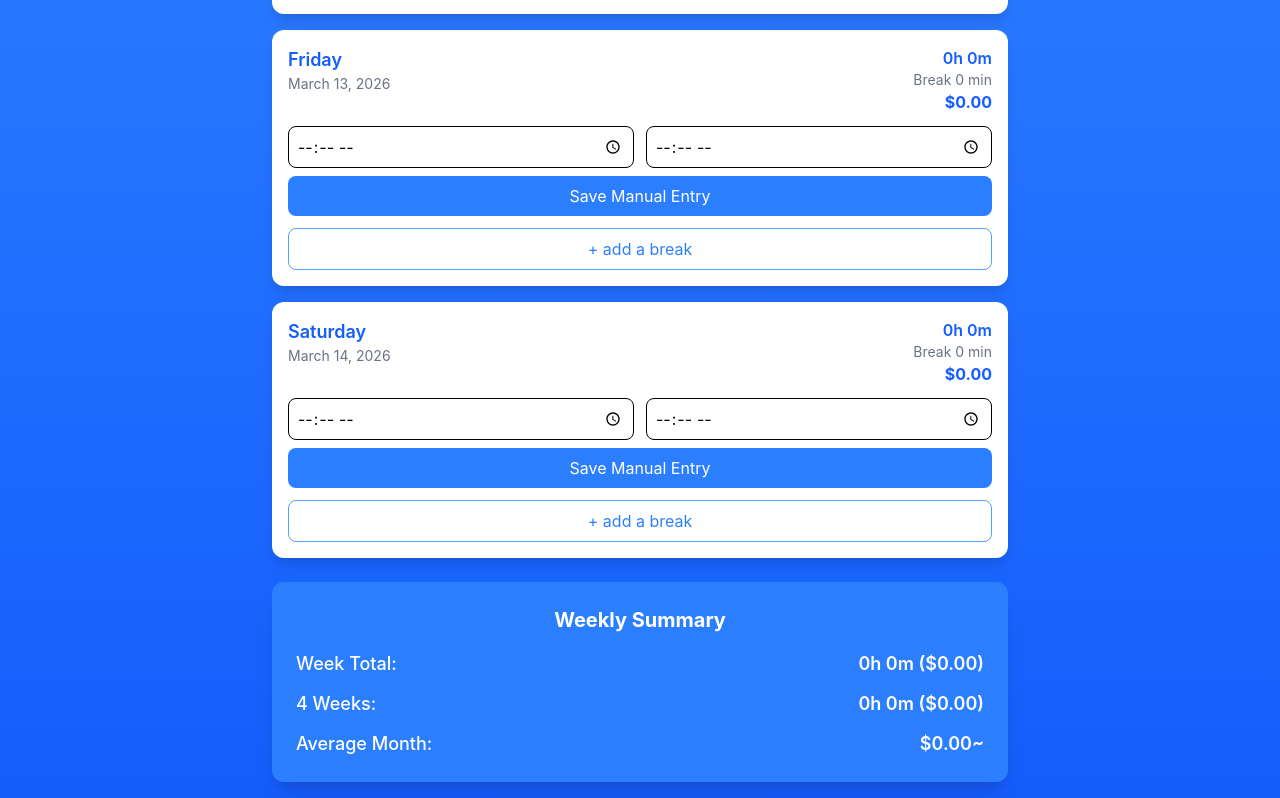
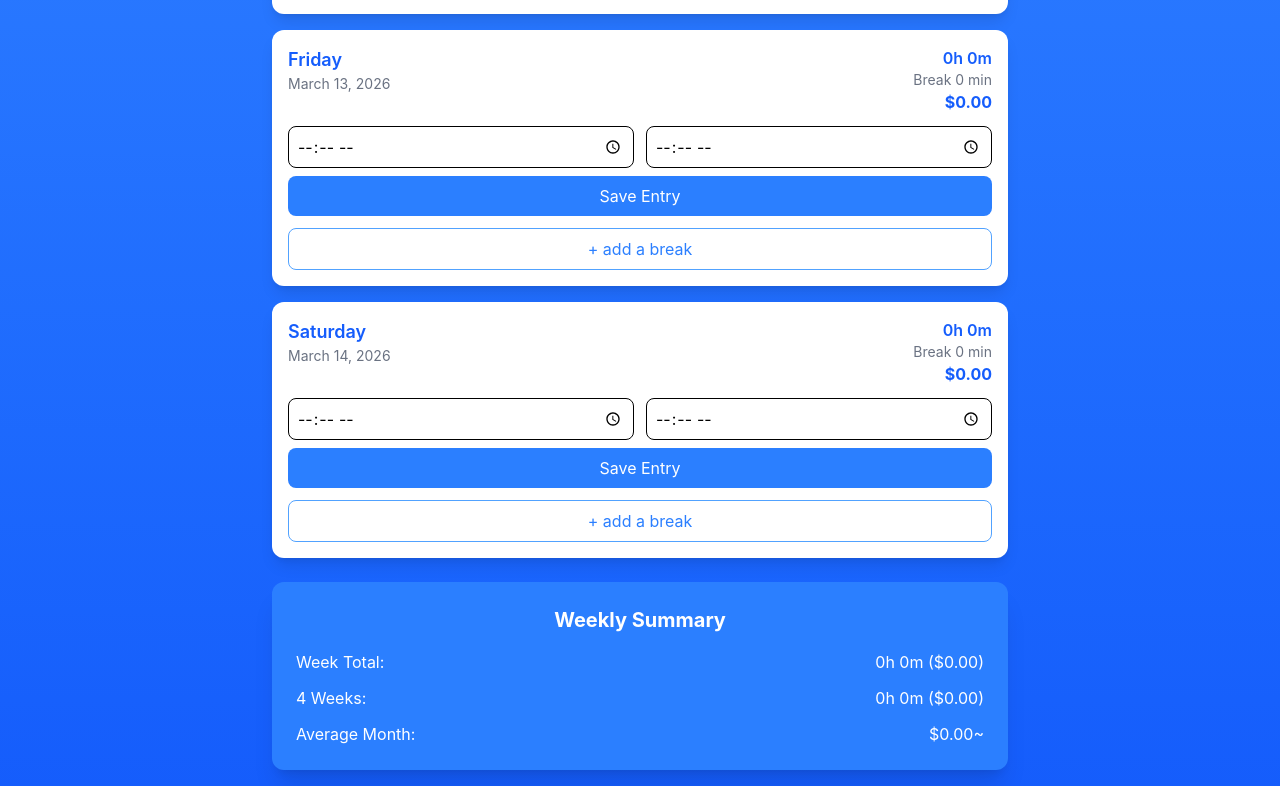
Before and after one commit to sundaramseth/timesheet-app, a React (Vite) app: page /employee in a window 1280 px wide. Shown: the part 1506-2304 px from the top of the page. Built offline with nearby package versions, Linux system fonts and the light colour scheme.

Commit message:
fix code

```diff
--- a/src/pages/EmployeeDashboard.jsx
+++ b/src/pages/EmployeeDashboard.jsx
@@ -11,22 +11,16 @@ const [attendance,setAttendance] = useState([]);
 const [weekDates,setWeekDates] = useState([]);
 const [breaks,setBreaks] = useState({});
 const [manualTimes,setManualTimes] = useState({});
-// const [isClockingIn, setIsClockingIn] = useState(false);
-// const [isClockingOut, setIsClockingOut] = useState(false);
 
 
-/* ---------- DATE FORMAT FIX ---------- */
+/* ---------- DATE FORMAT ---------- */
 
 function formatDateLocal(d){
-
 const date = new Date(d);
-
 const year = date.getFullYear();
 const month = String(date.getMonth()+1).padStart(2,"0");
 const day = String(date.getDate()).padStart(2,"0");
-
 return `${year}-${month}-${day}`;
-
 }
 
 
@@ -49,7 +43,6 @@ week.push(d);
 }
 
 return week;
-
 }
 
 
@@ -60,8 +53,10 @@ async function loadData(){
 const week = getWeekDates();
 setWeekDates(week);
 
-const startDate = week[0].toISOString();
-const endDate = week[6].toISOString();
+/* FIXED DATE FORMAT */
+
+const startDate = formatDateLocal(week[0]);
+const endDate = formatDateLocal(week[6]);
 
 const res = await callAPI("getWeeklyAttendance",{
 name:user.name,
@@ -77,54 +72,54 @@ data=res;
 data=res.data;
 }
 
+/* remove header */
+
+if(data.length && data[0][0]==="ID"){
+data=data.slice(1);
+}
+
 setAttendance(data);
 
 
 /* preload manual values */
 
-let times={};
-let breakData={};
+setManualTimes(prev=>{
+
+let updated={...prev};
 
 data.forEach(r=>{
 
-const key = formatDateLocal(r[2]);
+const key=formatDateLocal(r[2]);
 
-times[key]={
+if(!updated[key]){
+
+updated[key]={
 in:r[3] ? new Date(r[3]).toTimeString().slice(0,5) : "",
 out:r[4] ? new Date(r[4]).toTimeString().slice(0,5) : ""
 };
 
-breakData[key] = r[5] || 0;
+}
 
 });
 
-setManualTimes(times);
+return updated;
+
+});
+
+
+/* breaks */
+
+let breakData={};
+
+data.forEach(r=>{
+const key=formatDateLocal(r[2]);
+breakData[key]=Number(r[5])||0;
+});
+
 setBreaks(breakData);
 
 }
 
-
-/* ---------- CLOCK ---------- */
-
-// async function clockIn(){
-//   setIsClockingIn(true);
-//   try {
-//     await callAPI("clockIn",{name:user.name});
-//     await loadData();
-//   } finally {
-//     setIsClockingIn(false);
-//   }
-// }
-
-// async function clockOut(){
-//   setIsClockingOut(true);
-//   try {
-//     await callAPI("clockOut",{name:user.name});
-//     await loadData();
-//   } finally {
-//     setIsClockingOut(false);
-//   }
-// }
 
 
 /* ---------- FIND DAY DATA ---------- */
@@ -134,6 +129,8 @@ function findDayData(date){
 const cardDate = formatDateLocal(date);
 
 return attendance.find(r=>{
+
+if(!r[2]) return false;
 
 const sheetDate = formatDateLocal(r[2]);
 
@@ -162,6 +159,9 @@ name:user.name,
 date:key,
 minutes:newBreak
 });
+
+/* reload sheet */
+await loadData();
 
 }
 
@@ -197,18 +197,18 @@ out:val
 
 async function saveManual(date){
 
-const times = manualTimes[date];
+const times = manualTimes[date] || {};
 
-if(!times?.in || !times?.out){
-alert("Enter both times");
+if(!times.in && !times.out){
+alert("Enter at least one time");
 return;
 }
 
 await callAPI("saveManualTime",{
 name:user.name,
 date,
-clockIn:times.in,
-clockOut:times.out
+clockIn:times.in || "",
+clockOut:times.out || ""
 });
 
 await loadData();
@@ -224,6 +224,8 @@ if(!inTime || !outTime) return 0;
 
 const start=new Date(inTime);
 const end=new Date(outTime);
+
+if(isNaN(start) || isNaN(end)) return 0;
 
 let hours=(end-start)/(1000*60*60);
 
@@ -252,11 +254,11 @@ const totalHours = weekDates.reduce((sum,date)=>{
 
 const row=findDayData(date);
 
-const breakMin=breaks[formatDateLocal(date)]||0;
+const breakMin = breaks[formatDateLocal(date)] || row?.[5] || 0;
 
 return sum + calculateHours(
-row?.[3] ? new Date(row[3]) : null,
-row?.[4] ? new Date(row[4]) : null,
+row?.[3],
+row?.[4],
 breakMin
 );
 
@@ -268,11 +270,14 @@ const totalEarnings = totalHours * RATE;
 /* ---------- INIT ---------- */
 
 useEffect(() => {
-  const fetchData = async () => {
+
+async function fetchData(){
 await loadData();
-  };
+}
+
 fetchData();
-}, []);
+
+},[]);
 
 
 /* ---------- UI ---------- */
@@ -287,53 +292,12 @@ return(
 
 <div className="max-w-3xl mx-auto p-4">
 
-
 <div className="text-center text-white mb-6">
 
 <h1 className="text-3xl font-bold">Timesheet</h1>
 <p className="text-lg">My rate: ${RATE}/hour</p>
 
 </div>
-
-{/* <div className="flex gap-4 my-6">
-
-<button
-  onClick={clockIn}
-  disabled={isClockingIn}
-  className="bg-green-500 text-white px-4 py-2 rounded-lg w-full cursor-pointer disabled:opacity-50 disabled:cursor-not-allowed flex items-center justify-center"
->
-  {isClockingIn ? (
-    <>
-      <svg className="animate-spin -ml-1 mr-2 h-4 w-4 text-white" xmlns="http://www.w3.org/2000/svg" fill="none" viewBox="0 0 24 24">
-        <circle className="opacity-25" cx="12" cy="12" r="10" stroke="currentColor" strokeWidth="4"></circle>
-        <path className="opacity-75" fill="currentColor" d="M4 12a8 8 0 018-8V0C5.373 0 0 5.373 0 12h4zm2 5.291A7.962 7.962 0 014 12H0c0 3.042 1.135 5.824 3 7.938l3-2.647z"></path>
-      </svg>
-      Clocking In...
-    </>
-  ) : (
-    "Clock In"
-  )}
-</button>
-
-<button
-  onClick={clockOut}
-  disabled={isClockingOut}
-  className="bg-red-500 text-white px-4 py-2 rounded-lg w-full cursor-pointer disabled:opacity-50 disabled:cursor-not-allowed flex items-center justify-center"
->
-  {isClockingOut ? (
-    <>
-      <svg className="animate-spin -ml-1 mr-2 h-4 w-4 text-white" xmlns="http://www.w3.org/2000/svg" fill="none" viewBox="0 0 24 24">
-        <circle className="opacity-25" cx="12" cy="12" r="10" stroke="currentColor" strokeWidth="4"></circle>
-        <path className="opacity-75" fill="currentColor" d="M4 12a8 8 0 018-8V0C5.373 0 0 5.373 0 12h4zm2 5.291A7.962 7.962 0 014 12H0c0 3.042 1.135 5.824 3 7.938l3-2.647z"></path>
-      </svg>
-      Clocking Out...
-    </>
-  ) : (
-    "Clock Out"
-  )}
-</button>
-
-</div> */}
 
 
 {weekDates.map(date=>{
@@ -345,8 +309,8 @@ const key=formatDateLocal(date);
 const breakMin = breaks[key] || row?.[5] || 0;
 
 const hours=calculateHours(
-row?.[3] ? new Date(row[3]) : null,
-row?.[4] ? new Date(row[4]) : null,
+row?.[3],
+row?.[4],
 breakMin
 );
 
@@ -410,7 +374,7 @@ className="border rounded-lg p-2 w-full"
 onClick={()=>saveManual(key)}
 className="mt-2 bg-blue-500 text-white px-3 py-2 rounded-lg w-full"
 >
-Save Manual Entry
+Save Entry
 </button>
 
 
@@ -420,7 +384,6 @@ className="mt-3 border border-blue-400 text-blue-500 px-3 py-2 rounded-lg w-full
 >
 + add a break
 </button>
-
 
 </div>
 
@@ -435,28 +398,24 @@ className="mt-3 border border-blue-400 text-blue-500 px-3 py-2 rounded-lg w-full
 
 <div className="space-y-3">
 
-    <div className="flex justify-between items-center">
-      <span className="text-lg font-medium">Week Total:</span>
-      <span className="text-lg font-semibold">{formatHours(totalHours)} (${totalEarnings.toFixed(2)})</span>
+<div className="flex justify-between">
+<span>Week Total:</span>
+<span>{formatHours(totalHours)} (${totalEarnings.toFixed(2)})</span>
 </div>
 
-    <div className="flex justify-between items-center">
-      <span className="text-lg font-medium">4 Weeks:</span>
-      <span className="text-lg font-semibold">{formatHours(totalHours*4)} (${(totalEarnings*4).toFixed(2)})</span>
+<div className="flex justify-between">
+<span>4 Weeks:</span>
+<span>{formatHours(totalHours*4)} (${(totalEarnings*4).toFixed(2)})</span>
 </div>
 
-    <div className="flex justify-between items-center">
-      <span className="text-lg font-medium">Average Month:</span>
-      <span className="text-lg font-semibold">${(totalEarnings*4).toFixed(2)}~</span>
+<div className="flex justify-between">
+<span>Average Month:</span>
+<span>${(totalEarnings*4).toFixed(2)}~</span>
 </div>
 
 </div>
 
 </div>
-
-
-
-
 
 </div>
 
```
Lines whose indentation alone changed are shown as unchanged.
